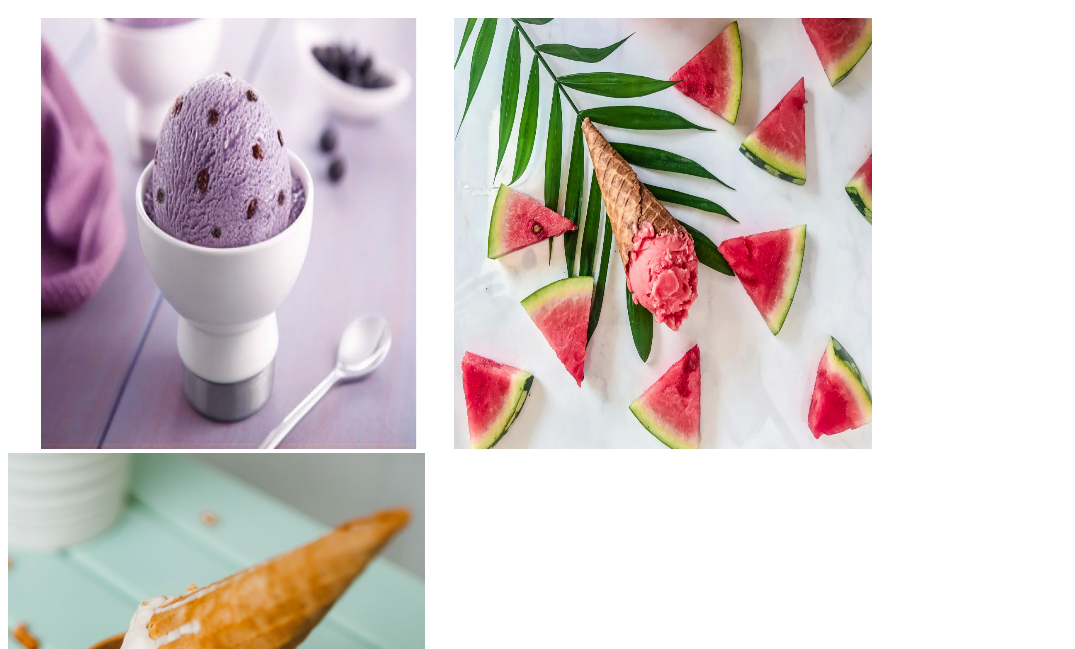
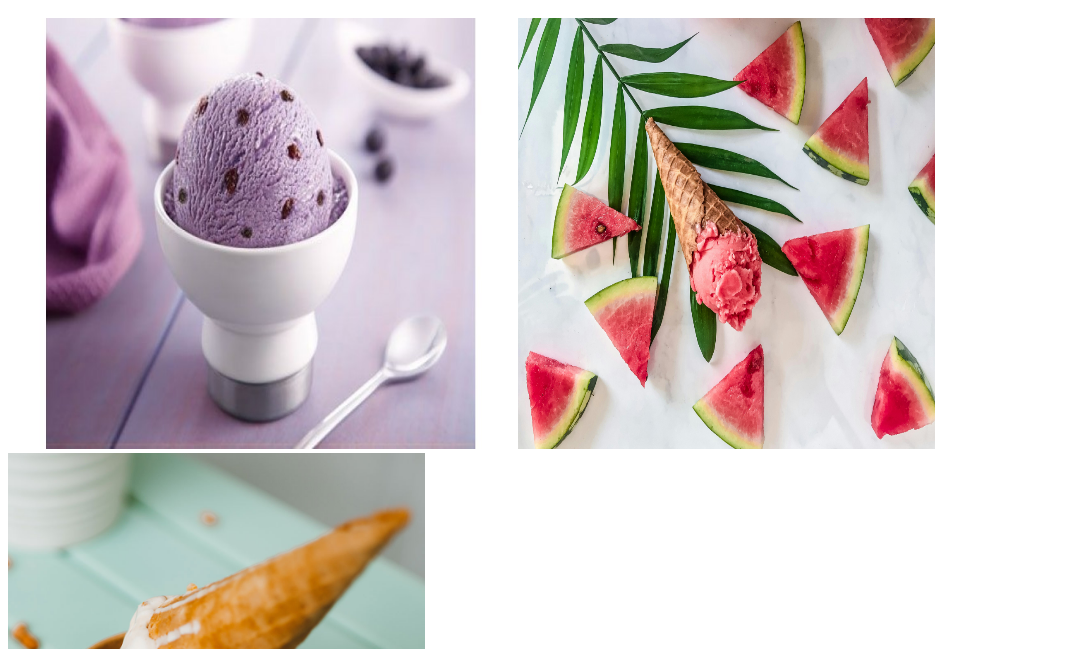
Before and after one commit to itzzmevidzz/icecream, a plain HTML site: page index.html in a window 1280 px wide. Shown: the part 563-1212 px from the top of the page, without its empty margins (0-1075 px from the left). Drawn offline with Linux system fonts and the light colour scheme.

Commit message:
Update index.html

```diff
--- a/index.html
+++ b/index.html
@@ -18,7 +18,7 @@ heart using only simple, natural and fresh loacal ingredients of adventure and d
 <br><br>
 <hr style="width:60%">
 <h1 style="font-size:30px;text-align:center;">Our core flavours</h1>
-<img style="width:35%;height:55%"src="image01.jpg">
+<img style="width:40%;height:55%"src="image01.jpg">
 <img style="width:33%;height:55%"src="image02.jpg">
 <img style="width:33%;height:55%"src="image033.jpg">
 
```
